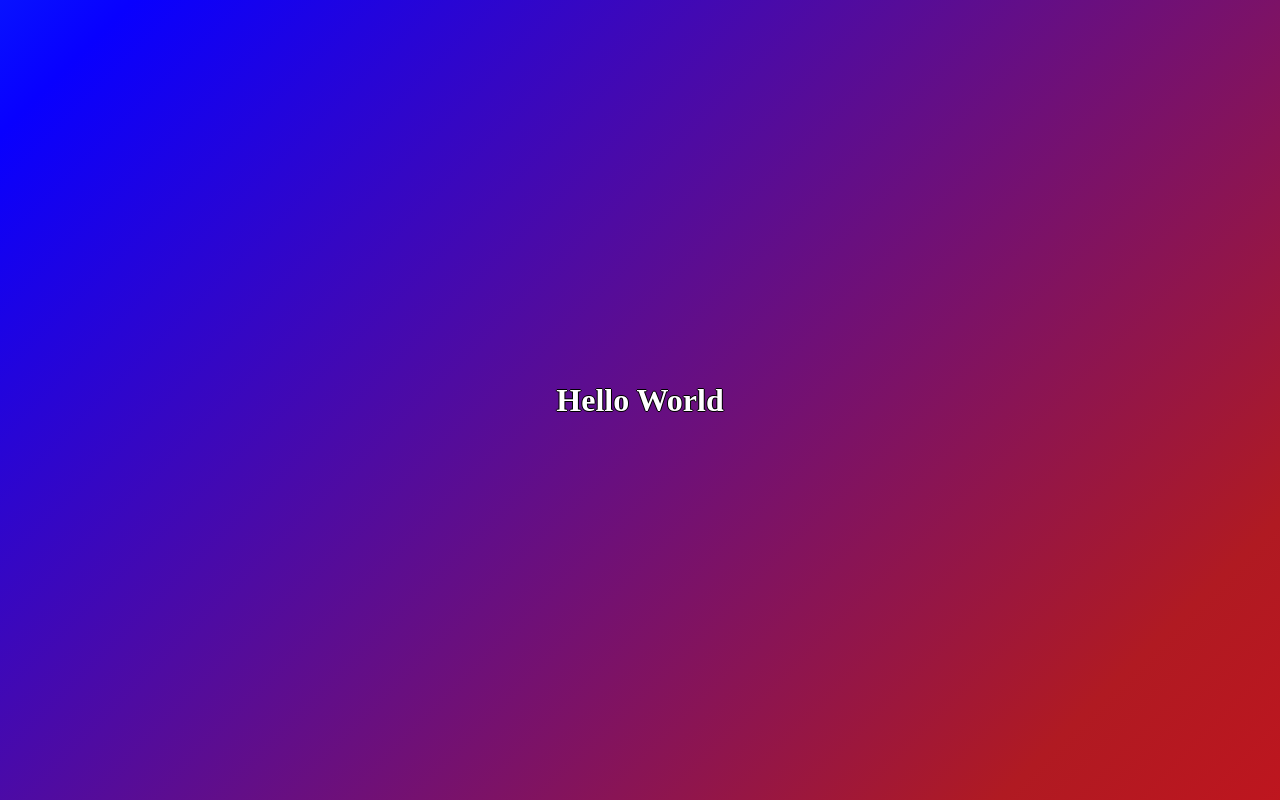
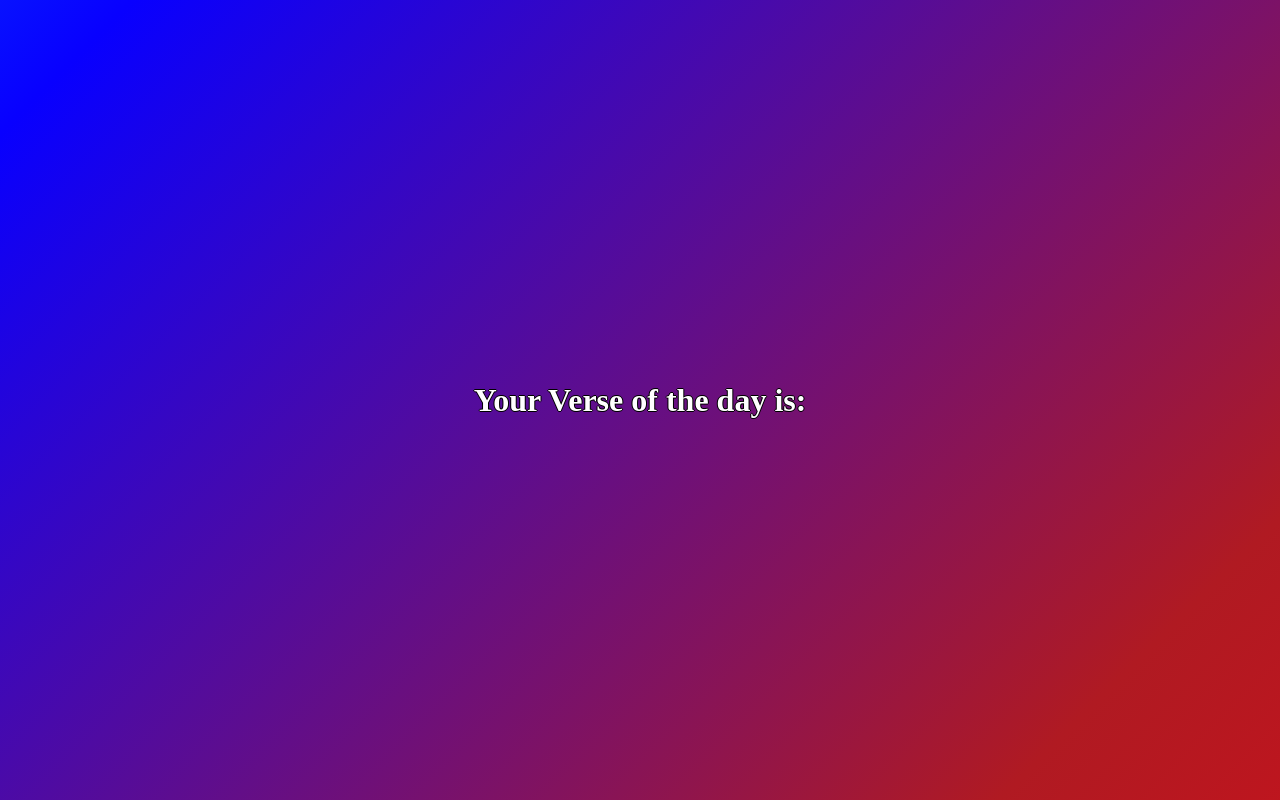
Before and after one commit to Vipershroom/quran-quotes, a React (Create React App) app: page / in a window 1280 px wide. Built offline with nearby package versions, Linux system fonts and the light colour scheme.

Commit message:
Organize components

```diff
--- a/src/components/App.tsx
+++ b/src/components/Header.tsx
@@ -3,7 +3,7 @@ import React from 'react';
 function App() {
   return (
       <>
-      <h1>Hello World</h1>
+      <h1>Your Verse of the day is:</h1>
       </>
 )}
 
--- a/src/index.tsx
+++ b/src/index.tsx
@@ -1,6 +1,6 @@
 import React from 'react';
 import ReactDOM from 'react-dom/client';
-import App from './components/App';
+import Header from './components/Header';
 import './styles/index.scss'
 
 const root = ReactDOM.createRoot(
@@ -9,7 +9,7 @@ const root = ReactDOM.createRoot(
 root.render(
   <React.StrictMode>
     <main>
-      <App />
+      <Header />
     </main>
   </React.StrictMode>
 );
```
Also changed, not shown: src/components/Verse.tsx (added, +7 -0 lines), src/components/VerseAuthor.tsx (added, +7 -0 lines).
